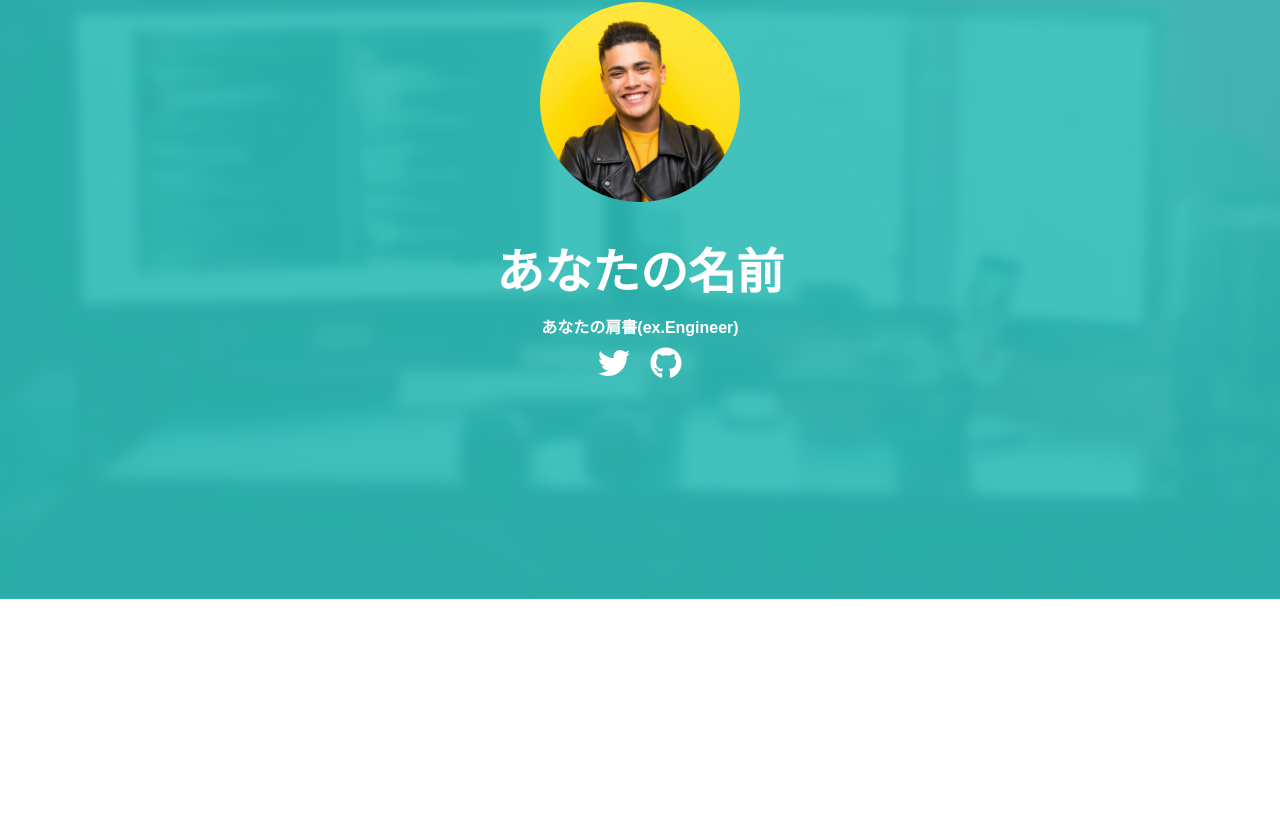
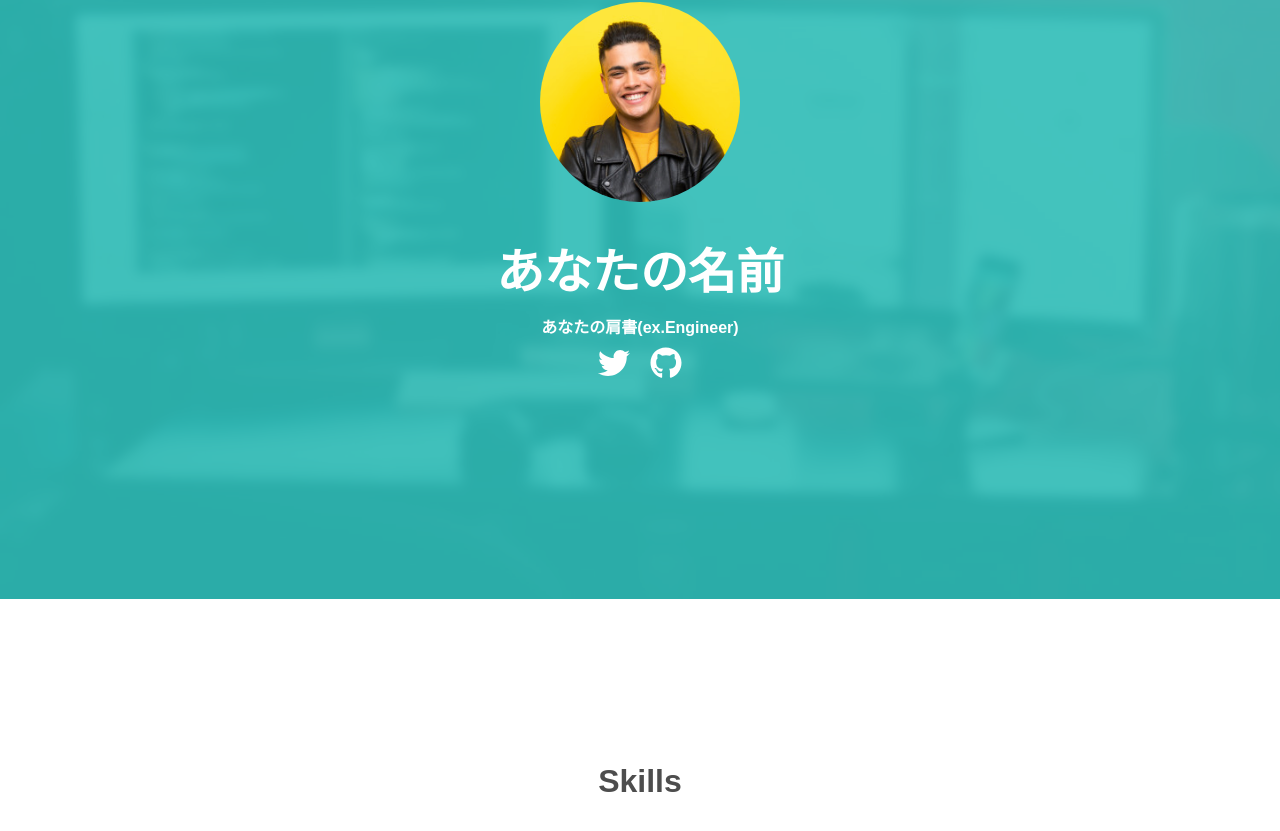
Before and after one commit to tsubasahirakida/techpit_react_a, a React (Create React App) app: page / in a window 1280 px wide. Shown: the part 201-1032 px from the top of the page. Before the commit the page ends 800 px from the top, so only its background shows below. Built offline with nearby package versions, Linux system fonts and the light colour scheme.

Commit message:
Add: 簡易的なSkillsコンポーネントの作成

```diff
--- a/src/App.css
+++ b/src/App.css
@@ -102,3 +102,19 @@
 .icon-link {
   position: relative;
 }
+
+#skills {
+  padding: 128px 0;
+  clear: both;
+}
+
+.heading {
+ margin-bottom: 32px;
+ text-align: center;
+}
+
+.skills-container {
+ display: flex;
+ flex-wrap: wrap;
+ text-align: center;
+}
--- a/src/App.js
+++ b/src/App.js
@@ -1,9 +1,13 @@
 import './App.css';
 import { Header } from './components/Header';
+import { Skills } from './components/Skills';
 
 function App() {
   return (
-    <Header />
+    <>
+      <Header />
+      <Skills />
+    </>
   );
 }
 
--- /dev/null
+++ b/src/components/Skills.jsx
@@ -0,0 +1,13 @@
+export const Skills = () => {
+  return (
+    <div id="skills">
+      <div className="container">
+        <div className="heading">
+          <h2>Skills</h2>
+        </div>
+        <div className="skills-container">
+        </div>
+      </div>
+    </div>
+  );
+};
```
